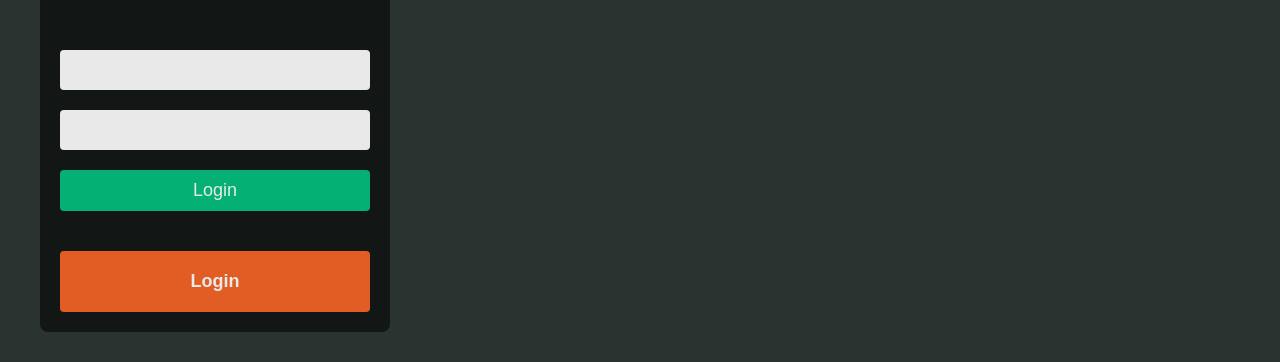
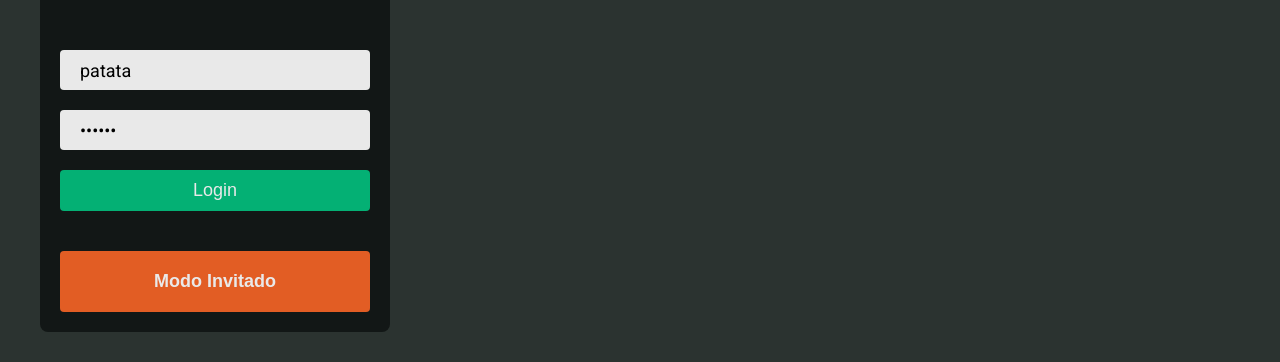
Before and after one commit to kode-neko/kn-cheety-front-vue, a Vue app: page / in a window 1280 px wide. Shown: the part 1307-1669 px from the top of the page. Built offline with nearby package versions, Linux system fonts and the light colour scheme.

Commit message:
[dev] Boxlogin

```diff
--- a/src/boxes/BoxForm.vue
+++ b/src/boxes/BoxForm.vue
@@ -39,6 +39,7 @@ div(:class="$style.cont")
       type="b",
       @click="handleSave"
     )
+    patata
 </template>
 
 <script lang="ts">
--- a/src/components/LoginMain.vue
+++ b/src/components/LoginMain.vue
@@ -1,23 +1,38 @@
 <template lang="pug">
 div(:class="$style.cont")
   h1(:class="$style.title") Cheety
-  input(:class="$style.user")
-  input(:class="$style.pass", type="password")
-  BtnWide(label="Login", size="sm", type="a")
-  BtnWide(:class="$style.btnGuest", label="Login", size="md", type="b")
+  input(:class="$style.user", v-model="userInserted.username")
+  input(:class="$style.pass", type="password", v-model="userInserted.pass")
+  BtnWide(label="Login", size="sm", type="a", @click="handleLogin")
+  BtnWide(:class="$style.btnGuest", label="Modo Invitado", size="md", type="b", @click="handleGuest")
 </template>
 
 <script lang="ts">
-import { defineComponent } from "vue";
+import { defineComponent, PropType, ref } from "vue";
 import { BtnWide } from "../components/btn";
+import type { User } from "../model";
 
 export default defineComponent({
-  props: {},
+  props: {
+    user: Object as PropType<User>,
+  },
+  emit: ["login", "guest"],
   components: {
     BtnWide,
   },
-  setup(props) {
-    return {};
+  setup(props, { emit }) {
+    const userInserted = ref<User>(props.user);
+    const handleLogin = () => {
+      emit("login", userInserted);
+    };
+    const handleGuest = () => {
+      emit("guest");
+    };
+    return {
+      handleLogin,
+      handleGuest,
+      userInserted,
+    };
   },
 });
 </script>
--- /dev/null
+++ b/src/model/User.ts
@@ -0,0 +1,6 @@
+interface User {
+  username: string;
+  pass: string;
+}
+
+export default User;
--- a/src/model/index.ts
+++ b/src/model/index.ts
@@ -7,6 +7,7 @@ import type { IArticle } from "./Article";
 import { ArticleForm } from "./ArticleForm";
 import type { IArticleForm } from "./ArticleForm";
 import ArticleFormType from "./ArticleFormType";
+import type User from "./User";
 
 export {
   Tag,
@@ -18,4 +19,5 @@ export {
   ArticleForm,
   IArticleForm,
   ArticleFormType,
+  User,
 };
--- a/src/views/HomeView.vue
+++ b/src/views/HomeView.vue
@@ -24,7 +24,7 @@ MenuMobile
 
 div(:class="$style.fufu")
   BoxBase(title="Un titulo cualquiera", :editable="false")
-    div Baltasar
+    div Melchor
 
   BoxArticle(
     title="Título",
@@ -35,7 +35,8 @@ div(:class="$style.fufu")
 
   BoxForm(:article="a", @save="handleSaveForm")
 
-  LoginMain
+  LoginMain(:user="{username: 'patata', pass:'qwerty'}", @login="handleLogin")
+
 </template>
 
 <script lang="ts">
@@ -81,13 +82,17 @@ export default defineComponent({
       tagList: [{ id: "docker", label: "docker" }],
     });
     const handleSaveForm = (article) => {
-      console.log("press save");
+      console.log("press savee");
       console.log(article);
+    };
+    const handleLogin = (user) => {
+      console.log("login: ", user);
     };
     return {
       model,
       a,
       handleSaveForm,
+      handleLogin,
     };
   },
 });
```
